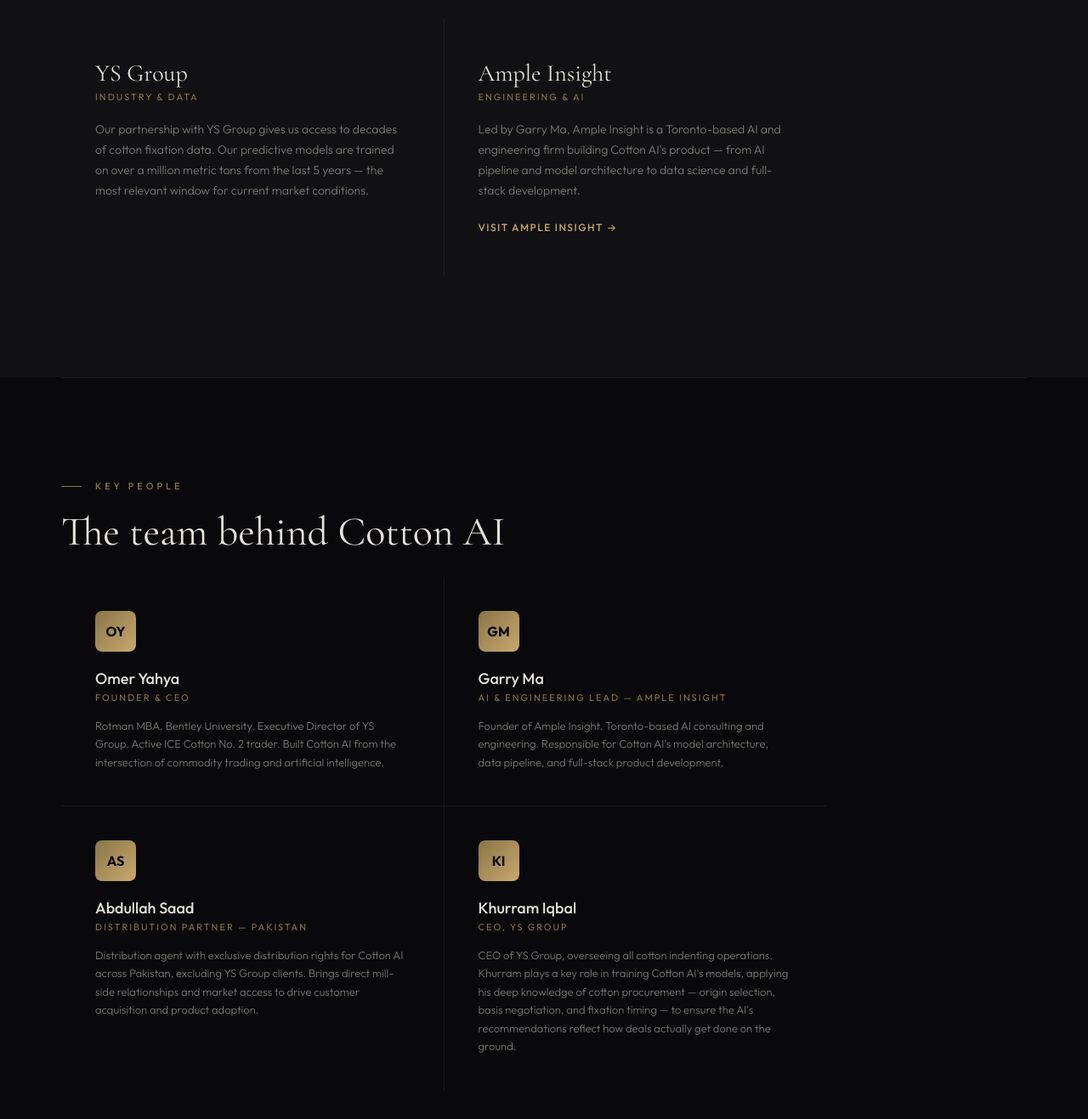
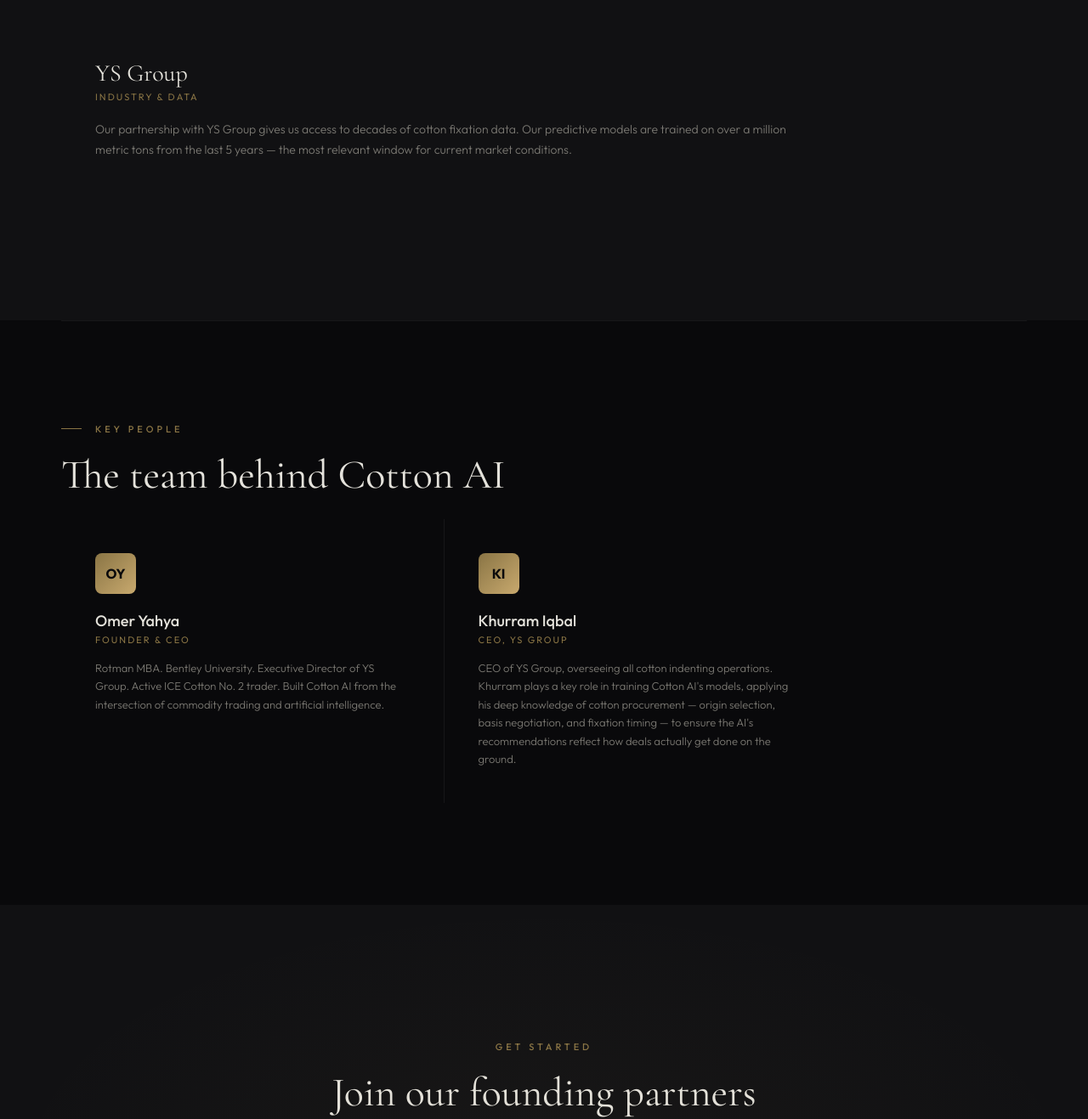
Before and after one commit to EhabRiaz1/CottonApp, a plain HTML site: page partners/index.html in a window 1280 px wide. Shown: the part 1775-3092 px from the top of the page at 85% size. Drawn offline with nearby package versions, Linux system fonts and the light colour scheme.

Commit message:
new edits

```diff
--- a/partners/index.html
+++ b/partners/index.html
@@ -156,7 +156,7 @@ section { padding: 120px 72px; }
 /* PARTNER CARDS */
 .partners-section { background: var(--bg-elevated); }
 .partners-grid {
-  display: grid; grid-template-columns: repeat(2, 1fr); gap: 1px;
+  display: grid; grid-template-columns: 1fr; gap: 1px;
   background: var(--border); max-width: 900px;
 }
 .partner-card {
@@ -388,12 +388,6 @@ footer {
       <div class="partner-role">Industry & Data</div>
       <p>Our partnership with YS Group gives us access to decades of cotton fixation data. Our predictive models are trained on over a million metric tons from the last 5 years — the most relevant window for current market conditions.</p>
     </div>
-    <div class="partner-card">
-      <h3>Ample Insight</h3>
-      <div class="partner-role">Engineering & AI</div>
-      <p>Led by Garry Ma, Ample Insight is a Toronto-based AI and engineering firm building Cotton AI's product — from AI pipeline and model architecture to data science and full-stack development.</p>
-      <a href="https://ampleinsight.com" target="_blank" class="partner-link">Visit Ample Insight →</a>
-    </div>
   </div>
 </section>
 
@@ -409,18 +403,6 @@ footer {
       <h4>Omer Yahya</h4>
       <div class="role">Founder & CEO</div>
       <p>Rotman MBA. Bentley University. Executive Director of YS Group. Active ICE Cotton No. 2 trader. Built Cotton AI from the intersection of commodity trading and artificial intelligence.</p>
-    </div>
-    <div class="team-card">
-      <div class="team-avatar">GM</div>
-      <h4>Garry Ma</h4>
-      <div class="role">AI & Engineering Lead — Ample Insight</div>
-      <p>Founder of Ample Insight. Toronto-based AI consulting and engineering. Responsible for Cotton AI's model architecture, data pipeline, and full-stack product development.</p>
-    </div>
-    <div class="team-card">
-      <div class="team-avatar">AS</div>
-      <h4>Abdullah Saad</h4>
-      <div class="role">Distribution Partner — Pakistan</div>
-      <p>Distribution agent with exclusive distribution rights for Cotton AI across Pakistan, excluding YS Group clients. Brings direct mill-side relationships and market access to drive customer acquisition and product adoption.</p>
     </div>
     <div class="team-card">
       <div class="team-avatar">KI</div>
```
Also changed, not shown: index.html (+2 -9 lines).
